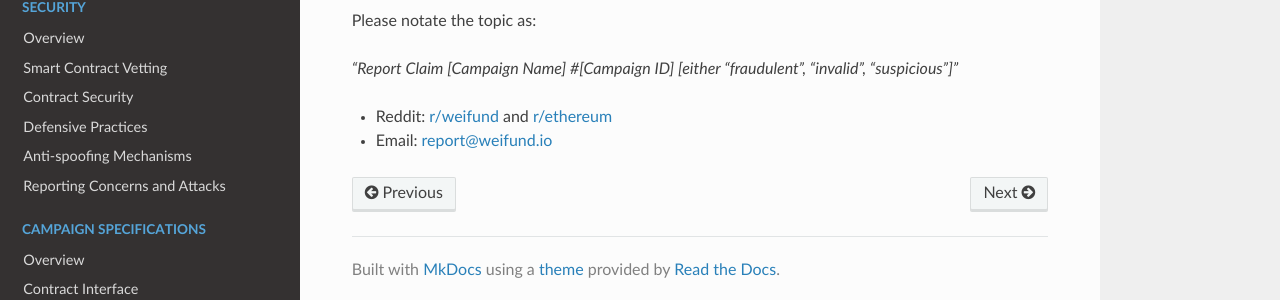
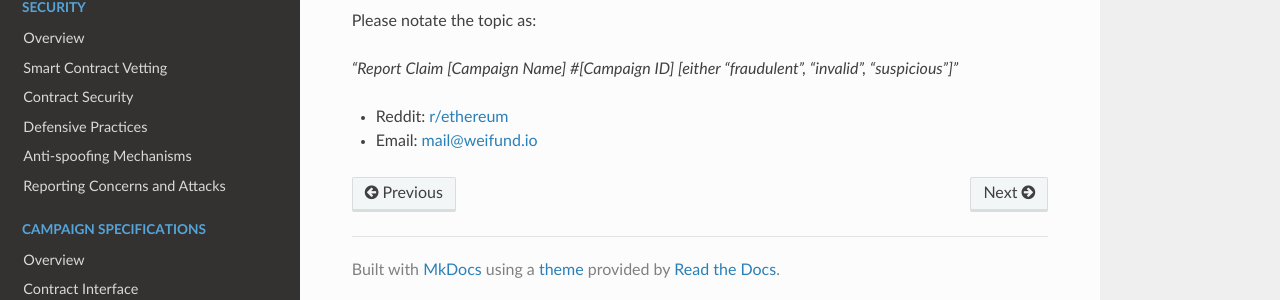
Before and after one commit to ShrutiAppiah/weifund-docs, an MkDocs documentation site: the page built from docs/getting_started/reporting_a_campaign.md, in a window 1280 px wide. Shown: the part 186-486 px from the top of the page. Built offline with MkDocs 1.6.1, drawn with Linux system fonts in a browser that asks for light colours; nearby versions of some CDN libraries; old or Windows-style settings are respelled for this version of MkDocs.

Commit message:
Update reporting_a_campaign.md

```diff
--- a/docs/getting_started/reporting_a_campaign.md
+++ b/docs/getting_started/reporting_a_campaign.md
@@ -4,5 +4,5 @@ Please notate the topic as:
 
 *“Report Claim [Campaign Name] #[Campaign ID] [either “fraudulent”, “invalid”, “suspicious”]”*
 
-* Reddit: [r/weifund](www.reddit.com/r/weifund) and [r/ethereum](www.reddit.com/r/ethereum)
-* Email: [report@weifund.io](report@weifund.io)
+* Reddit: [r/ethereum](www.reddit.com/r/ethereum)
+* Email: [mail@weifund.io](mail@weifund.io)
```
